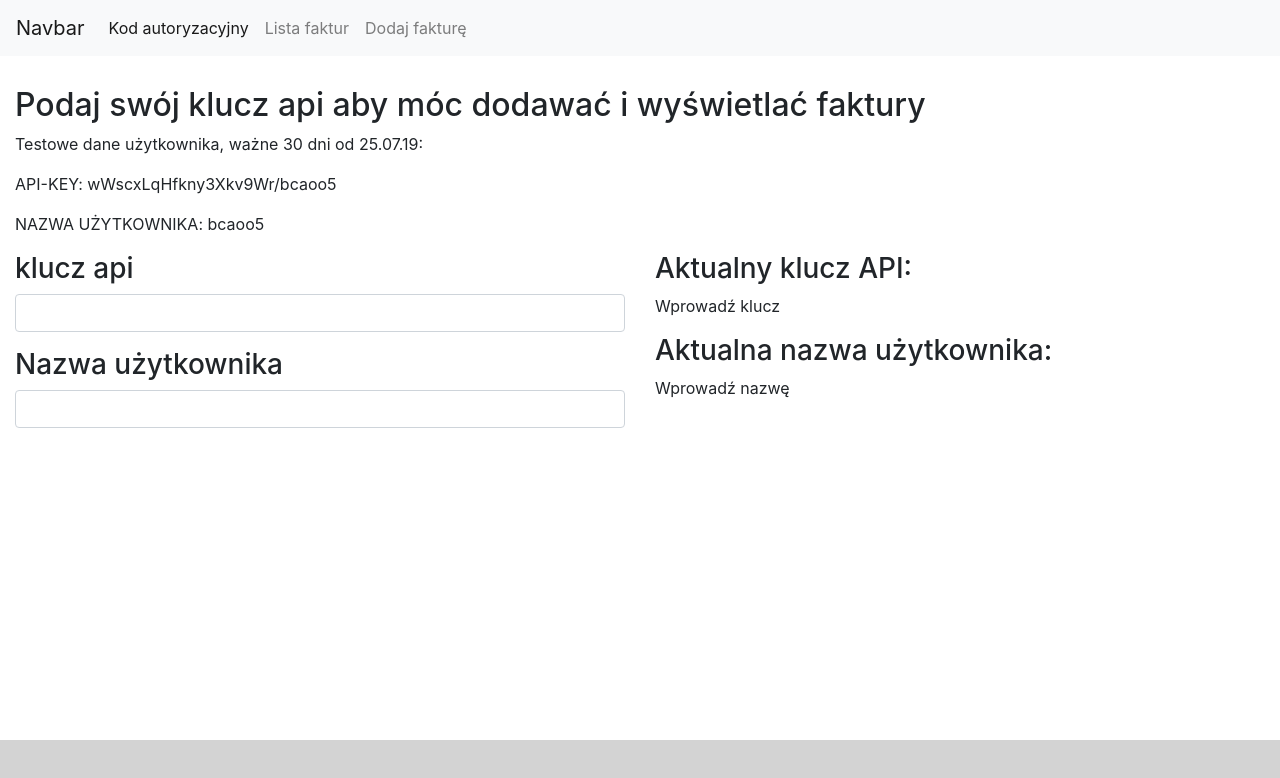
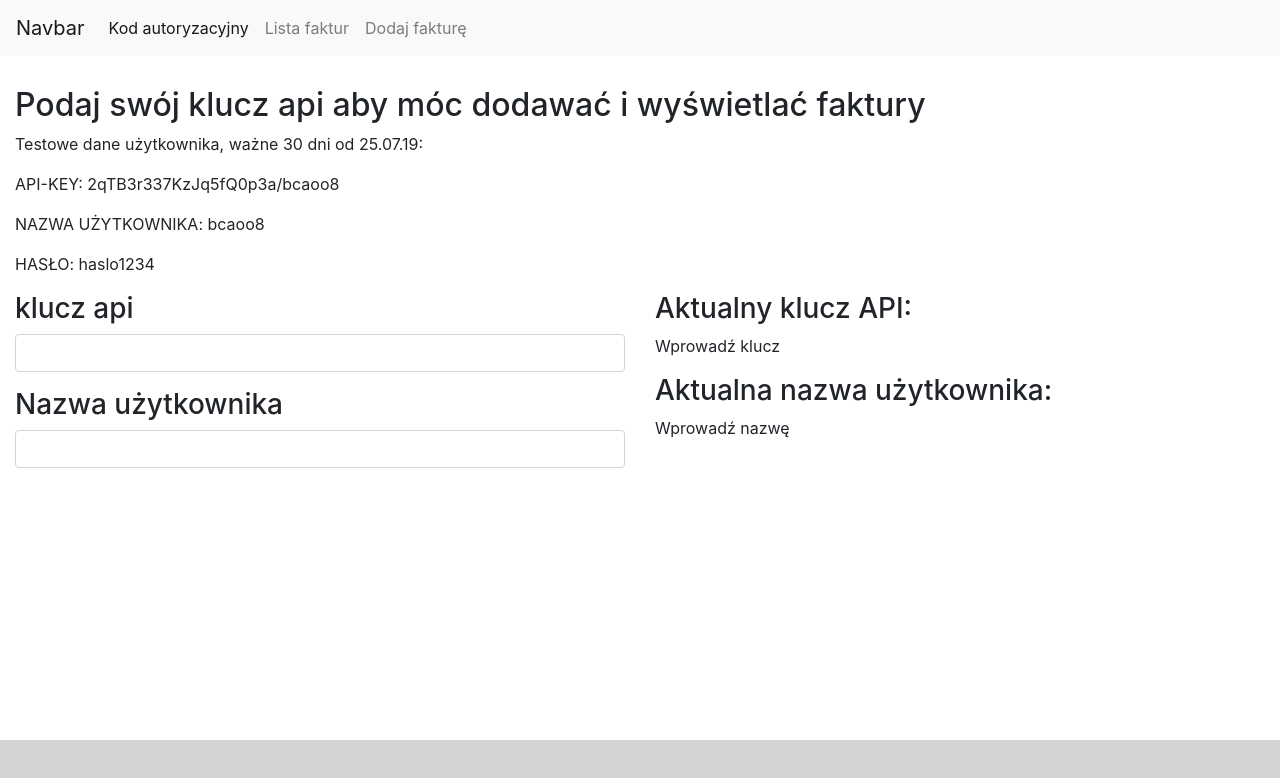
Before and after one commit to sp-pl/REST-API-Invoicing-interface, a React (Create React App) app in the folder rest-fakturownia/: page / in a window 1280 px wide. Shown: the top 778 px of the page. Built offline with nearby package versions, Linux system fonts and the light colour scheme.

Commit message:
fetching invoices from current month test

```diff
--- a/rest-fakturownia/src/components/main/api_key_input/api_key_input.jsx
+++ b/rest-fakturownia/src/components/main/api_key_input/api_key_input.jsx
@@ -7,8 +7,9 @@ class apiKeyInput extends React.Component{
 				<div className="row">
 					<h2 className="col-md-12">Podaj swój klucz api aby móc dodawać i wyświetlać faktury</h2>
 					<p className="col-md-12">Testowe dane użytkownika, ważne 30 dni od 25.07.19:</p>
-					<p className="col-md-12">API-KEY: wWscxLqHfkny3Xkv9Wr/bcaoo5</p>
-					<p className="col-md-12">NAZWA UŻYTKOWNIKA: bcaoo5</p>
+					<p className="col-md-12">API-KEY: 2qTB3r337KzJq5fQ0p3a/bcaoo8</p>
+					<p className="col-md-12">NAZWA UŻYTKOWNIKA: bcaoo8</p>
+					<p className="col-md-12">HASŁO: haslo1234</p>
 				</div>
 				<div className="row">
 					<div className="col-md-6">
--- a/rest-fakturownia/src/components/main/invoices_list/invoices_list.jsx
+++ b/rest-fakturownia/src/components/main/invoices_list/invoices_list.jsx
@@ -1,8 +1,21 @@
 import React from 'react';
+
+import $ from 'jquery';
 
 class InvoicesList extends React.Component{
 	constructor(){
 		super();
+		this.fetchInvoices = this.fetchInvoices.bind(this);
+	}
+	fetchInvoices(){
+		$.ajax({
+			type: "GET",
+			url:"https://bcaoo8.fakturownia.pl/invoices.json?period=this_month&api_token=2qTB3r337KzJq5fQ0p3a/bcaoo8",
+			success:function(data){console.log(data)}
+		})
+	}
+	componentDidMount(){
+		this.fetchInvoices();
 	}
 	render(){
 		return(
```
